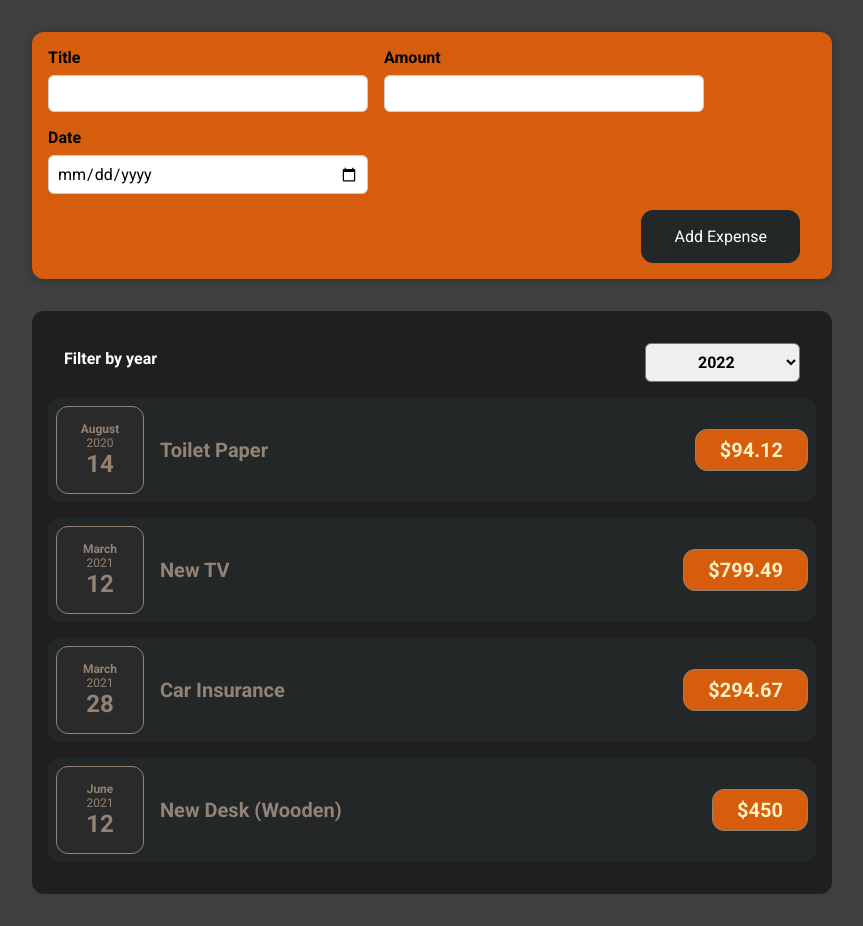
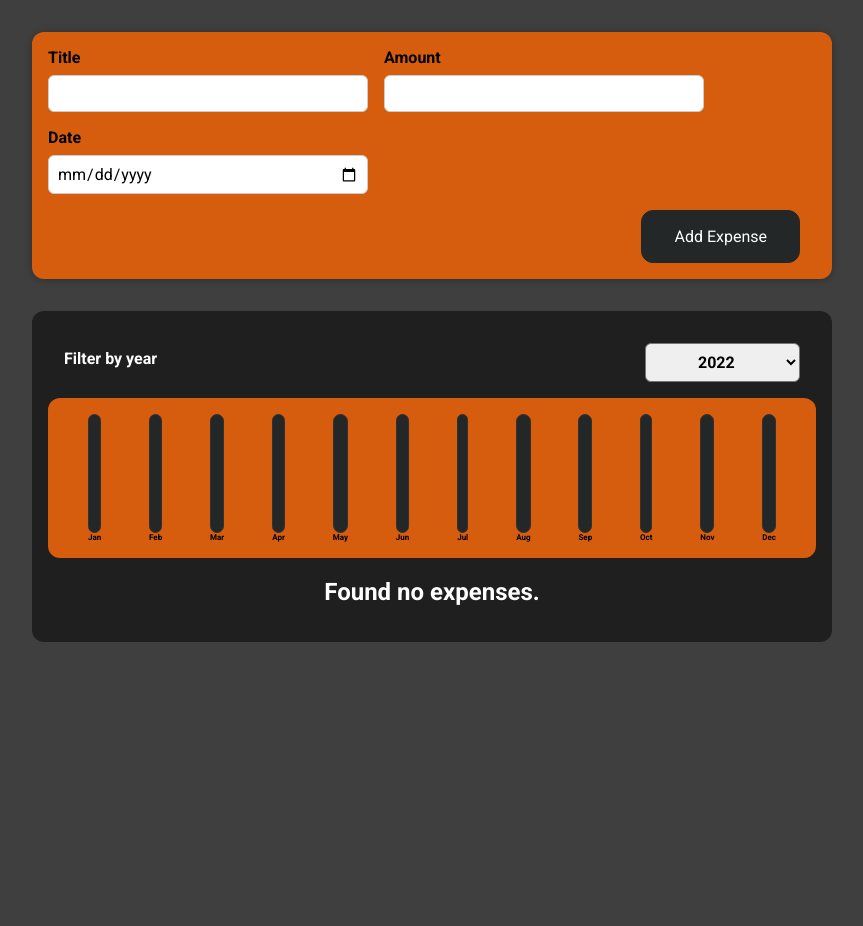
Before and after one commit to hieutrung0451/expenses-app, a React (Create React App) app: page / in a window 1280 px wide. Shown: the whole page, without its empty margins (208-1071 px from the left). After the commit the page ends 800 px from the top, so only its background shows below. Built offline with nearby package versions, Linux system fonts and the light colour scheme.

Commit message:
add Chart

```diff
--- /dev/null
+++ b/src/components/Chart/Chart.css
@@ -0,0 +1,9 @@
+.chart {
+  padding: 1rem;
+  border-radius: 12px;
+  background-color: #d65d0e;
+  text-align: center;
+  display: flex;
+  justify-content: space-around;
+  height: 10rem;
+}
--- /dev/null
+++ b/src/components/Chart/Chart.js
@@ -0,0 +1,27 @@
+import React from "react";
+
+import ChartBar from "./ChartBar";
+import "./Chart.css";
+
+const Chart = (props) => {
+  // Change Object to Array
+  const dataPointValues = props.dataPoints.map((dataPoint) => dataPoint.value);
+
+  // Find Max value in Array
+  const totalMaximum = Math.max(...dataPointValues);
+
+  return (
+    <div className="chart">
+      {props.dataPoints.map((dataPoint) => (
+        <ChartBar
+          key={dataPoint.label}
+          value={dataPoint.value}
+          maxValue={totalMaximum}
+          label={dataPoint.label}
+        />
+      ))}
+    </div>
+  );
+};
+
+export default Chart;
--- /dev/null
+++ b/src/components/Chart/ChartBar.css
@@ -0,0 +1,30 @@
+.chart-bar {
+  height: 100%;
+  display: flex;
+  flex-direction: column;
+  align-items: center;
+}
+
+.chart-bar__inner {
+  height: 100%;
+  width: 100%;
+  border: 1px solid #313131;
+  border-radius: 12px;
+  background-color: #242728;
+  overflow: hidden;
+  display: flex;
+  flex-direction: column;
+  justify-content: flex-end;
+}
+
+.chart-bar__fill {
+  background-color: #fbf1c4;
+  width: 100%;
+  transition: all 0.3s ease-out;
+}
+
+.chart-bar__label {
+  font-weight: bold;
+  font-size: 0.5rem;
+  text-align: center;
+}
--- /dev/null
+++ b/src/components/Chart/ChartBar.js
@@ -0,0 +1,24 @@
+import React from "react";
+import "./ChartBar.css";
+
+const ChartBar = (props) => {
+  let barFillHeight = "0%";
+
+  if (props.maxValue > 0) {
+    barFillHeight = Math.round((props.value / props.maxValue) * 100) + "%";
+  }
+
+  return (
+    <div className="chart-bar">
+      <div className="chart-bar__inner">
+        <div
+          className="chart-bar__fill"
+          style={{ height: barFillHeight }}
+        ></div>
+      </div>
+      <div className="chart-bar__label">{props.label}</div>
+    </div>
+  );
+};
+
+export default ChartBar;
--- a/src/components/Expenses/ExpenseItem.js
+++ b/src/components/Expenses/ExpenseItem.js
@@ -4,6 +4,7 @@ import "./ExpenseItem.css";
 
 const ExpenseItem = (props) => {
   return (
+    <li>
       <Card className="expense-item">
         <ExpenseDate date={props.date} />
         <div className="expense-item__description">
@@ -11,6 +12,7 @@ const ExpenseItem = (props) => {
           <div className="expense-item__price">${props.amount}</div>
         </div>
       </Card>
+    </li>
   );
 };
 
--- a/src/components/Expenses/Expenses.js
+++ b/src/components/Expenses/Expenses.js
@@ -1,8 +1,9 @@
 import { useState } from "react";
 
-import ExpenseItem from "./ExpenseItem";
 import ExpensesFilter from "./ExpensesFilter";
 import Card from "../UI/Card";
+import ExpensesList from "./ExpensesList";
+import ExpensesChart from "./ExpensesChart";
 import "./Expenses.css";
 
 const Expenses = (props) => {
@@ -12,22 +13,18 @@ const Expenses = (props) => {
     setFilteredYear(selectedYear);
   };
 
+  const filteredExpenses = props.items.filter((expense) => {
+    return expense.date.getFullYear().toString() === filteredYear;
+  });
+
   return (
     <Card className="expenses">
       <ExpensesFilter
         selected={filteredYear}
         onChangeFilter={filterChangeHandler}
       />
-      {props.items.map((expense) => {
-        return (
-          <ExpenseItem
-            key={expense.id}
-            title={expense.title}
-            amount={expense.amount}
-            date={expense.date}
-          />
-        );
-      })}
+      <ExpensesChart expenses={filteredExpenses} />
+      <ExpensesList items={filteredExpenses} />
     </Card>
   );
 };
--- /dev/null
+++ b/src/components/Expenses/ExpensesChart.js
@@ -0,0 +1,28 @@
+import React from "react";
+import Chart from "../Chart/Chart";
+
+const ExpensesChart = (props) => {
+  const chartDataPoints = [
+    { label: "Jan", value: 0 },
+    { label: "Feb", value: 0 },
+    { label: "Mar", value: 0 },
+    { label: "Apr", value: 0 },
+    { label: "May", value: 0 },
+    { label: "Jun", value: 0 },
+    { label: "Jul", value: 0 },
+    { label: "Aug", value: 0 },
+    { label: "Sep", value: 0 },
+    { label: "Oct", value: 0 },
+    { label: "Nov", value: 0 },
+    { label: "Dec", value: 0 },
+  ];
+
+  for (const expense of props.expenses) {
+    const expenseMonth = expense.date.getMonth(); // starting at 0 => January => 0
+    chartDataPoints[expenseMonth].value += expense.amount;
+  }
+
+  return <Chart dataPoints={chartDataPoints} />;
+};
+
+export default ExpensesChart;
--- /dev/null
+++ b/src/components/Expenses/ExpensesList.css
@@ -0,0 +1,9 @@
+.expenses-list {
+  list-style: none;
+  padding: 0;
+}
+
+.expenses-list__fallback {
+  color: white;
+  text-align: center;
+}
--- /dev/null
+++ b/src/components/Expenses/ExpensesList.js
@@ -0,0 +1,27 @@
+import React from "react";
+
+import ExpenseItem from "./ExpenseItem";
+import "./ExpensesList.css";
+
+const ExpensesList = (props) => {
+  if (props.items.length === 0) {
+    return <h2 className="expenses-list__fallback">Found no expenses.</h2>;
+  }
+
+  return (
+    <ul className="expenses-list">
+      {props.items.map((expense) => {
+        return (
+          <ExpenseItem
+            key={expense.id}
+            title={expense.title}
+            amount={expense.amount}
+            date={expense.date}
+          />
+        );
+      })}
+    </ul>
+  );
+};
+
+export default ExpensesList;
--- a/src/components/NewExpense/ExpenseForm.js
+++ b/src/components/NewExpense/ExpenseForm.js
@@ -46,7 +46,7 @@ const ExpenseForm = (props) => {
 
     const expenseData = {
       title: enteredTitle,
-      amount: enteredAmount,
+      amount: +enteredAmount,
       date: new Date(enteredDate),
     };
 
```
Also changed, not shown: src/components/Hooks/useLocalStorage.js (added, +46 -0 lines), 1 other file (tests, documents, lock files or other folders). Lines whose indentation alone changed are shown as unchanged.
